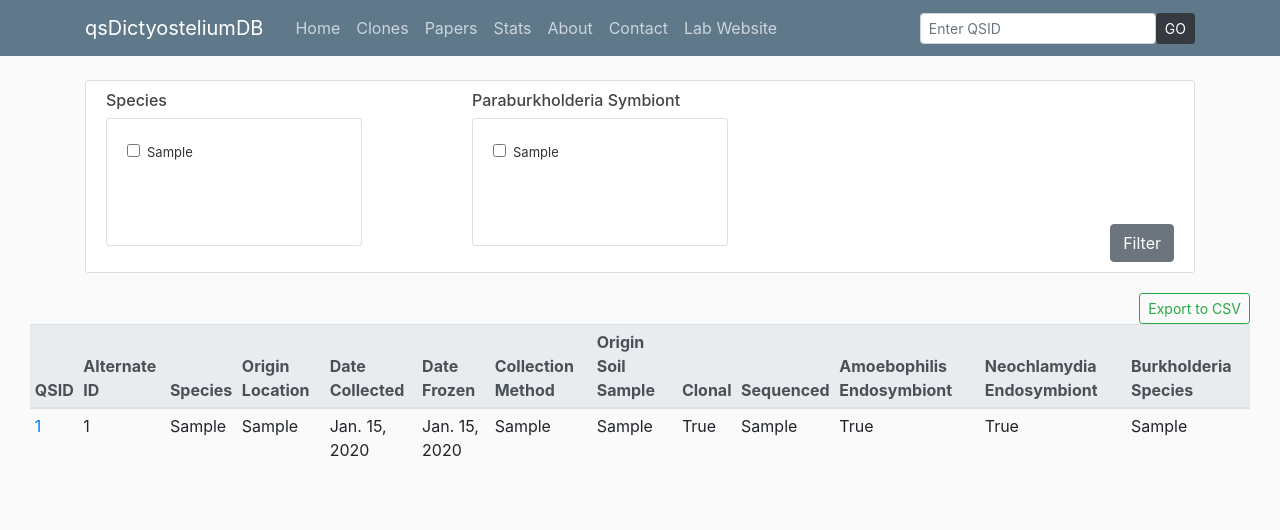
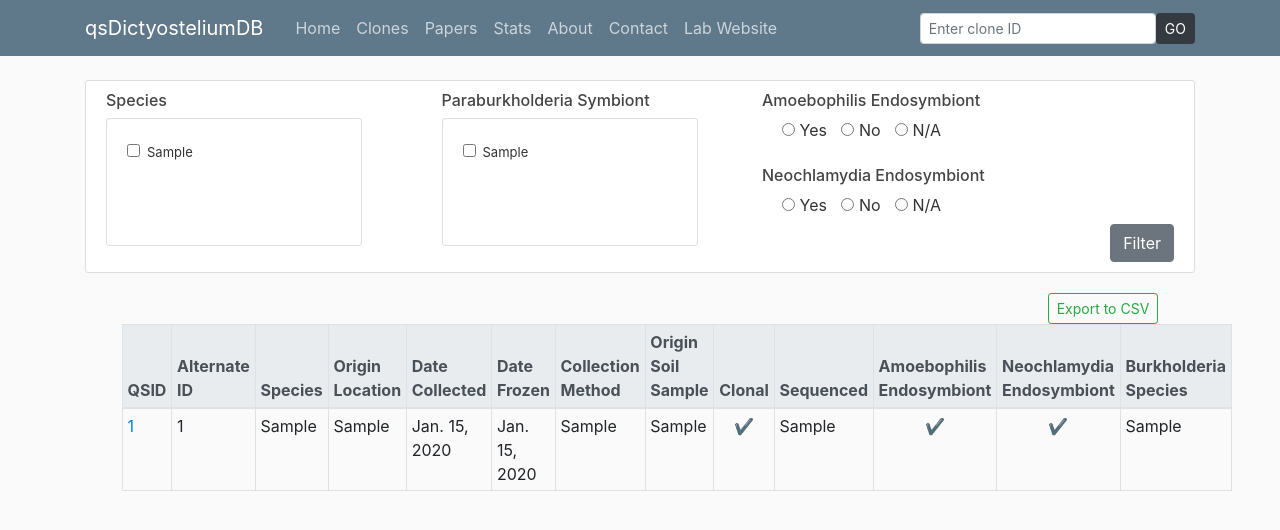
Before and after one commit to rnsherpa/qsDictyosteliumDB, a Django app: page /clones/ in a window 1280 px wide. Shown: the top 530 px of the page. Run offline with Django 3.2, Linux system fonts and the light colour scheme; tables that the repository leaves empty hold one stand-in row (values such as "Sample post"); parts of the project's set-up code (start-up, migrations or seed data) failed here and were passed over; some libraries are stand-ins or nearby versions.

Commit message:
added amo and chlam filters

```diff
--- a/db_app/templates/db_app/base.html
+++ b/db_app/templates/db_app/base.html
@@ -38,8 +38,8 @@
                 </div>
                 <!-- Navbar Right Side -->
                 <div class="navbar-nav">
-                    <form class="form-inline" method="GET">
-                        <input class="form-control form-control-sm  w-30" type="text" name="cloneInput" placeholder="Enter QSID" aria-label="Search">
+                    <form class="form-inline" method="GET" action="/clones">
+                        <input class="form-control form-control-sm  w-30" type="text" name="clone_search" placeholder="Enter clone ID" aria-label="Clone Search">
                         <input class="btn btn-dark btn-sm" type="submit" value="GO">
                     </form>
                 </div>
--- a/db_app/templates/db_app/clone_details.html
+++ b/db_app/templates/db_app/clone_details.html
@@ -32,7 +32,7 @@
 </div>
 
 <div class="container-fluid" style="max-width:1800px">
-    <div class="col-md-12">
+    <div class="col-md-12" style="padding: 0px 0px 15px 0px">
         <div class="d-flex justify-content-between">
             <p>Associated papers:</p>
             <button type="button" class="btn btn-outline-success btn-sm btn float-right" onclick="tableToCSV('qs_papers.csv')">Export to CSV</button>
--- a/db_app/templates/db_app/clone_table.html
+++ b/db_app/templates/db_app/clone_table.html
@@ -2,10 +2,11 @@
 {% load bootstrap_pagination %}
 
 <div class="container-fluid" style="max-width:1800px">
-    <div class="col-md-12">
+    <div class="row justify-content-center" style="padding: 0px 0px 15px 0px">
+        <div class="col-md-10" >
             <button type="button" class="btn btn-outline-success btn-sm btn float-right" onclick="tableToCSV('qs_clones.csv')">Export to CSV</button>
             <div class="table-responsive-xl">
-            <table class="table table-sm">
+                <table class="table table-sm table-bordered">
                     <thead class="thead-light">
                         <tr>
                             <th scope="col">QSID</th>
@@ -50,11 +51,11 @@
                                 <td style="display:none;">{{ clone.freezer_loc }}</td>
                                 <td style="display:none;">{{ clone.box_name }}</td>
                                 <td style="display:none;">{{ clone.box_initials }}</td>
-                            <td>{{ clone.is_clonal|default_if_none:"&nbsp;" }}</td>
+                                <td class="text-center">{{ clone.is_clonal|yesno:"✔,✖," }}</td>
                                 <td style="display:none;">{{ clone.viol_hap_grp }}</td>
                                 <td>{{ clone.sequenced }}</td>
-                            <td>{{ clone.is_amo|default_if_none:"&nbsp;" }}</td>
-                            <td>{{ clone.is_chlam|default_if_none:"&nbsp;" }}</td>
+                                <td class="text-center">{{ clone.is_amo|yesno:"✔,✖," }}</td>
+                                <td class="text-center">{{ clone.is_chlam|yesno:"✔,✖," }}</td>
                                 <td style="display:none;">{{ clone.chlam_hap }}</td>
                                 <td style="display:none;">{{ clone.endo_hap_id }}</td>
                                 <td style="display:none;">{{ clone.endo_seq_hit }}</td>
@@ -63,9 +64,8 @@
                         {% endfor %}
                     </tbody>
                 </table>
-
+            </div>
             {% bootstrap_paginate clones range=5 show_first_last="true" %}
-
         </div>
     </div>
 </div>
--- a/db_app/templates/db_app/clones.html
+++ b/db_app/templates/db_app/clones.html
@@ -39,7 +39,33 @@
                         </div>
                     </div>
                 </div>
-                <div class="col align-self-end">
+                <div class="col">
+                    <div class="row">
+                        <div class="form-group">
+                        <h6>Amoebophilis Endosymbiont</h6>
+                            <div class="form-check">
+                                <input class="form-radio-input" type="radio" value="True" id="amo_true" name="amo_endo">
+                                <label class="form-radio-label" style="font-size: medium; margin-right: 10px" for="true">Yes</label>
+                                <input class="form-radio-input" type="radio" value="False" id="amo_false" name="amo_endo">
+                                <label class="form-radio-label" style="font-size: medium; margin-right: 10px" for="false">No</label>
+                                <input class="form-radio-input" type="radio" value="None" id="amo_none" name="amo_endo">
+                                <label class="form-radio-label" style="font-size: medium; margin-right: 10px" for="none">N/A</label>
+                            </div>
+                        </div>
+                        <div class="form-group">
+                        <h6>Neochlamydia Endosymbiont</h6>
+                            <div class="form-check">
+                                <input class="form-radio-input" type="radio" value="True" id="chlam_true" name="chlam_endo">
+                                <label class="form-radio-label" style="font-size: medium; margin-right: 10px" for="true">Yes</label>
+                                <input class="form-radio-input" type="radio" value="False" id="chlam_false" name="chlam_endo">
+                                <label class="form-radio-label" style="font-size: medium; margin-right: 10px" for="false">No</label>
+                                <input class="form-radio-input" type="radio" value="None" id="chlam_none" name="chlam_endo">
+                                <label class="form-radio-label" style="font-size: medium; margin-right: 10px" for="none">N/A</label>
+                            </div>
+                        </div>
+                    </div>
+                </div>
+                <div class="col-1 align-self-end">
                     <button type="submit" class="btn btn-secondary float-right">Filter</button>
                 </div>
             </div>
--- a/db_app/templates/db_app/paper_table.html
+++ b/db_app/templates/db_app/paper_table.html
@@ -27,8 +27,8 @@
         </tbody>
     </table>
 
-    {% bootstrap_paginate papers range=5 show_first_last="true" %}
-
 </div>
 
+{% bootstrap_paginate papers range=5 show_first_last="true" %}
+
 {% endblock paper_table %}
--- a/db_app/templates/db_app/papers.html
+++ b/db_app/templates/db_app/papers.html
@@ -3,8 +3,8 @@
 <div class="row">
     <div class="container-fluid" style="max-width:1800px">
         <div class="col-md-12">
-            <form class="form-inline ">
-                <input class="form-control form-control-sm w-20" type="text" placeholder="Search..." aria-label="Search">
+            <form class="form-inline" method="GET" action=".">
+                <input class="form-control form-control-sm w-20" type="text" name="paper_search" placeholder="Search..." aria-label="Search">
                 <input class="btn btn-dark btn-sm" type="submit" value="Submit">
             </form>
             <button type="button" class="btn btn-outline-success btn-sm btn float-right" onclick="tableToCSV('qs_papers.csv')">Export to CSV</button>
--- a/db_app/urls.py
+++ b/db_app/urls.py
@@ -9,5 +9,4 @@ urlpatterns = [
     path('about/', views.about, name='db-about'),
     path('clones/<str:qs_id>/', views.dynamic_clone_view, name='clone-details'), #clone url generation
     path('papers/<str:index>/', views.dynamic_paper_view, name='paper-details'), #clone url generation
-    # re_path('^clones/$', views.searchClone, name='clone-search')
 ]
--- a/db_app/views.py
+++ b/db_app/views.py
@@ -1,7 +1,8 @@
+from distutils.util import strtobool
 import csv
 from django.shortcuts import render
 from .models import Clone, Paper
-from django.db.models import Count
+from django.db.models import Count, Q
 from django.core.paginator import Paginator, EmptyPage, PageNotAnInteger
 
 def home(request):
@@ -11,15 +12,29 @@ def clones(request):
     cloneModel = Clone.objects.all() # get all clone data
 
     # these receive the filter entries
+    clone_id_query = request.GET.get('clone_search')
     dicty_species_query = request.GET.get('dicty_species')
     burk_species_query = request.GET.get('burk_species')
+    amo_endo_query = request.GET.get('amo_endo')
+    chlam_endo_query = request.GET.get('chlam_endo')
 
     # we only want to filter if we are receiving filter entries
+    if clone_id_query !='' and clone_id_query is not None:
+        cloneModel = cloneModel.filter(Q(qs_id__iexact=clone_id_query) | Q(alt_id__iexact=clone_id_query))
+
     if dicty_species_query !='' and dicty_species_query is not None:
         cloneModel = cloneModel.filter(species=dicty_species_query)
 
     if burk_species_query !='' and burk_species_query is not None:
         cloneModel = cloneModel.filter(burk_species=burk_species_query)
+
+    if amo_endo_query !='' and amo_endo_query is not None:
+        amo_bool = strtobool(amo_endo_query)
+        cloneModel = cloneModel.filter(is_amo=amo_bool)
+
+    if chlam_endo_query!='' and chlam_endo_query is not None:
+        chlam_bool = strtobool(chlam_endo_query)
+        cloneModel = cloneModel.filter(is_chlam=chlam_bool)
 
     page = request.GET.get('page', 1)
     paginator = Paginator(cloneModel, 10) # 10 clones per page
@@ -38,6 +53,13 @@ def clones(request):
 
 def papers(request):
     paperModel = Paper.objects.all()
+
+    # receive search entry
+    paper_id_query = request.GET.get('paper_search')
+
+    if paper_id_query !='' and paper_id_query is not None:
+        paperModel = paperModel.filter(title__icontains=paper_id_query)
+
     page = request.GET.get('page', 1)
     paginator = Paginator(paperModel, 10) # 10 clones per page
     try:
@@ -81,12 +103,9 @@ def dynamic_paper_view(request, index):
     return render(request, "db_app/paper_details.html", context)
 
 def stats(request):
-    paperCount = Clone.objects.annotate(num_papers=Count('paper')).order_by('-num_papers')[:5]
+    paperCount = Clone.objects.annotate(num_papers=Count('paper')).order_by('-num_papers')[:20]
     context = {'paperCount': paperCount}
     return render(request, "db_app/stats.html", context)
 
 def about(request):
     return render(request, "db_app/about.html")
-
-# def searchClone(request):
-#     return redirect(reverse(searchClone) + '')
```
Lines whose indentation alone changed are shown as unchanged.
